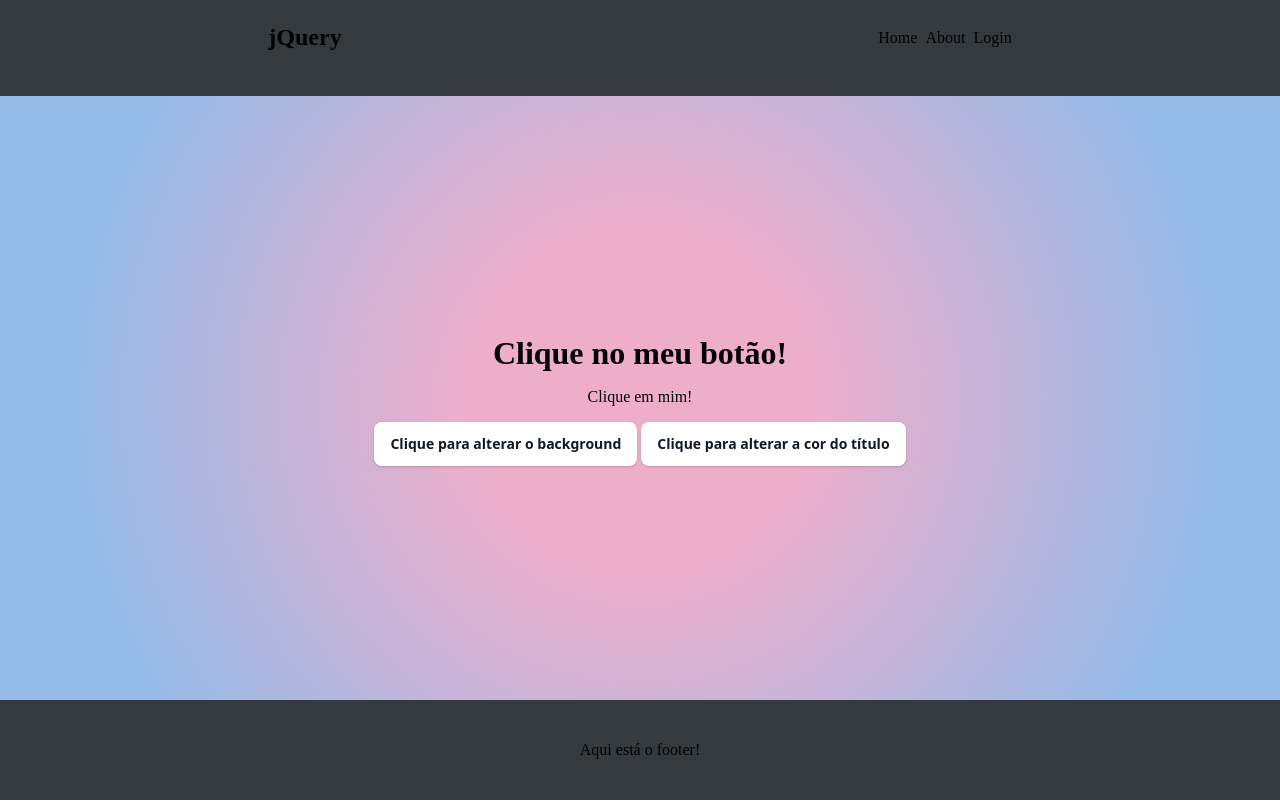
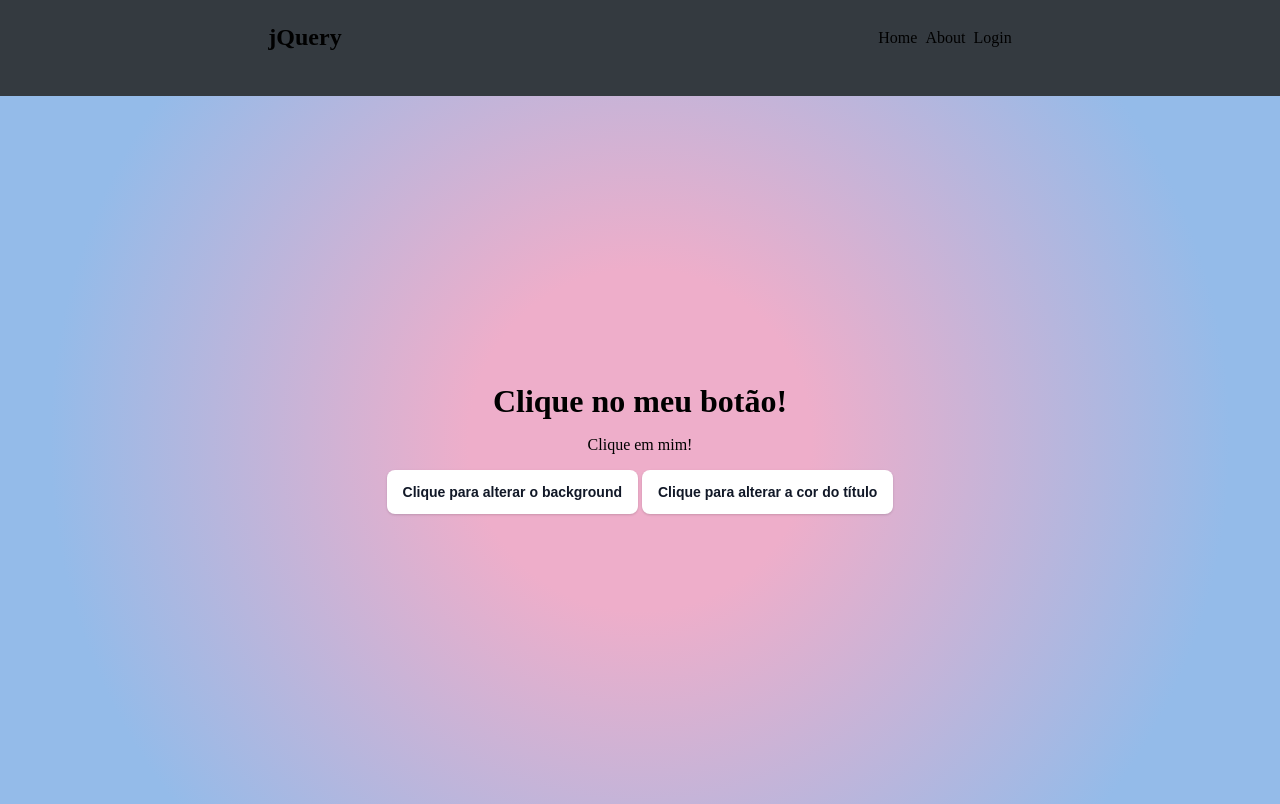
Before and after one commit to zwei-han-der/atividades, a plain HTML site: page estados/index.html in a window 1280 px wide. Shown: the top 804 px of the page. Drawn offline with nearby package versions, Linux system fonts and the light colour scheme.

Commit message:
Refactor HTML structure and improve styles

```diff
--- a/estados/index.html
+++ b/estados/index.html
@@ -147,27 +147,21 @@
       $("#btnBody").click(() => {
         if (!isEnabled) {
           isEnabled = true;
-
           $("body").css({
-              background: "linear-gradient(90deg, #d53369 0%, #daae51 100%)",
+            background: "linear-gradient(90deg, #d53369 0%, #daae51 100%)"
           });
-          } else if (isEnabled) {
+        } else {
           isEnabled = false;
-
           $("body").css({
             background:
-                "radial-gradient(circle,rgba(238, 174, 202, 1) 22%, rgba(148, 187, 233, 1) 76%)",
+              "radial-gradient(circle,rgba(238, 174, 202, 1) 22%, rgba(148, 187, 233, 1) 76%)"
           });
         }
       });
 
       $(".button").hover(
-          function () {
-            $(this).addClass("hover");
-          },
-          function () {
-            $(this).removeClass("hover");
-          }
+        function () { $(this).addClass("hover"); },
+        function () { $(this).removeClass("hover"); }
       );
 
       $("#paragrafo").click(() => {
@@ -183,9 +177,13 @@
         $("#footer").toggleClass("white");
       });
 
-        $("body").on("scroll", () => {
-          $("header").hide();
-        })
+      $(window).on("scroll", () => {
+        if (window.scrollY > 100) {
+          $("#footer").addClass("show");
+        } else {
+          $("#footer").removeClass("show");
+        }
+      });
     });
   </script>
   <style>
@@ -195,10 +193,14 @@
       box-sizing: border-box;
     }
 
-      html {
-        align-content: center;
-        text-align: center;
-        height: 100vh;
+    html, body {
+      height: 110%;
+    }
+
+    .page {
+      display: flex;
+      flex-direction: column;
+      min-height: 100vh;
     }
 
     body {
@@ -209,10 +211,6 @@
       );
     }
 
-      main {
-        height: 100%;
-      }
-
     header {
       padding-top: 1.5rem;
       background-color: #343a40;
@@ -220,88 +218,79 @@
       top: 0;
       width: 100%;
       min-height: 6rem;
+      z-index: 10;
     }
 
     nav {
-        vertical-align: middle;
       display: flex;
       justify-content: space-around;
       align-items: center;
-        flex-direction: row;
     }
 
     ul {
       display: flex;
+      gap: 0.5rem;
+      list-style: none;
+    }
+
+    main {
+      flex: 1;
+      padding-top: 6rem;
+      display: flex;
+      flex-direction: column;
+      align-items: center;
       justify-content: center;
-        align-items: center;
-        flex-direction: row;
+    }
 
-        gap: 0.5rem;
-        list-style-type: none;
+    .hs, .ps {
+      padding-bottom: 1rem;
     }
+
+    .button {
+      background-color: #fff;
+      border: 0;
+      border-radius: .5rem;
+      color: #111827;
+      font-size: .875rem;
+      font-weight: 600;
+      line-height: 1.25rem;
+      padding: .75rem 1rem;
+      text-align: center;
+      box-shadow: 0 1px 3px rgba(0,0,0,.1), 0 1px 2px rgba(0,0,0,.06);
+      cursor: pointer;
+      user-select: none;
+    }
+
+    .hover { background-color: #edf6f9; }
 
     footer {
       position: fixed;
       bottom: 0;
-        user-select: none;
       width: 100%;
       min-height: 100px;
       display: flex;
+      align-items: center;
       justify-content: center;
-        align-items: center;
-        flex-direction: column;
       background-color: #343a40;
+      color: #fff;
+      transform: translateY(100%);
+      opacity: 0;
     }
 
-      .button {
-        background-color: #ffffff;
-        border: 0;
-        border-radius: 0.5rem;
-        box-sizing: border-box;
-        color: #111827;
-        font-family: "Inter var", ui-sans-serif, system-ui, -apple-system,
-          system-ui, "Segoe UI", Roboto, "Helvetica Neue", Arial, "Noto Sans",
-          sans-serif, "Apple Color Emoji", "Segoe UI Emoji", "Segoe UI Symbol",
-          "Noto Color Emoji";
-        font-size: 0.875rem;
-        font-weight: 600;
-        line-height: 1.25rem;
-        padding: 0.75rem 1rem;
-        text-align: center;
-        text-decoration: none #d1d5db solid;
-        text-decoration-thickness: auto;
-        box-shadow: 0 1px 3px 0 rgba(0, 0, 0, 0.1),
-          0 1px 2px 0 rgba(0, 0, 0, 0.06);
-        cursor: pointer;
-        user-select: none;
-        -webkit-user-select: none;
-        touch-action: manipulation;
+    footer.show {
+      transition: transform .3s ease, opacity .3s ease;
+      transform: translateY(0);
+      opacity: 1;
     }
 
-      .hover {
-        background-color: #edf6f9;
-      }
-
-      .white {
-        background-color: #faf6f6;
-      }
-
-      .hs {
-        padding-bottom: 1rem;
-      }
-
-      .ps {
-        padding-bottom: 1rem;
-      }
+    .white { background-color: #faf6f6; }
   </style>
 </head>
 <body>
-    <main>
-      <header>
+  <div class="page">
+    <header class="show">
       <nav id="menu">
-          <div class="title">
-            <h1>jQuery</h1>
-          </div>
+        <div class="title"><h1>jQuery</h1></div>
         <div class="nav">
           <ul>
             <li>Home</li>
@@ -311,22 +300,17 @@
         </div>
       </nav>
     </header>
-      <div class="hs">
-        <h1 id="title">Clique no meu botão!</h1>
-      </div>
-      <div class="ps">
-        <p id="paragrafo">Clique em mim!</p>
-      </div>
+
+    <main>
+      <div class="hs"><h1 id="title">Clique no meu botão!</h1></div>
+      <div class="ps"><p id="paragrafo">Clique em mim!</p></div>
       <div class="btns">
-        <button id="btnBody" class="button">
-          Clique para alterar o background
-        </button>
-        <button id="btnTitle" class="button">
-          Clique para alterar a cor do título
-        </button>
+        <button id="btnBody" class="button">Clique para alterar o background</button>
+        <button id="btnTitle" class="button">Clique para alterar a cor do título</button>
       </div>
     </main>
 
     <footer id="footer">Aqui está o footer!</footer>
+  </div>
 </body>
 </html>
```
Lines whose indentation alone changed are shown as unchanged.
